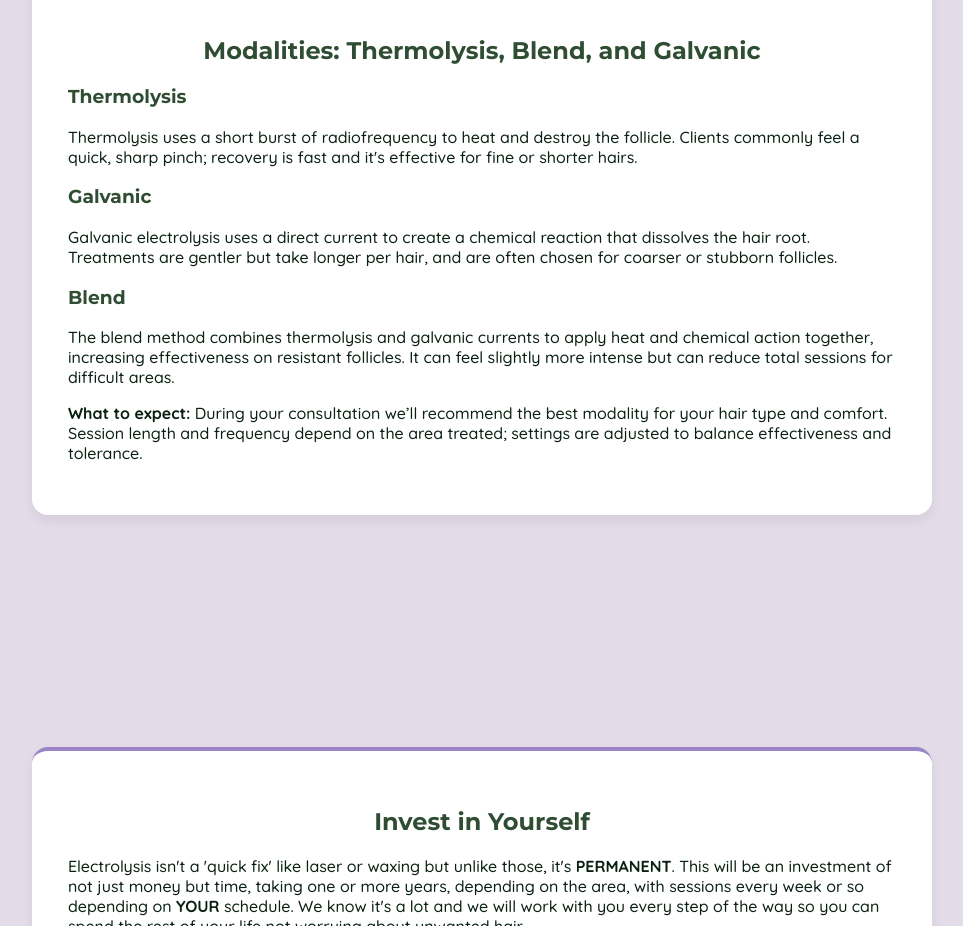
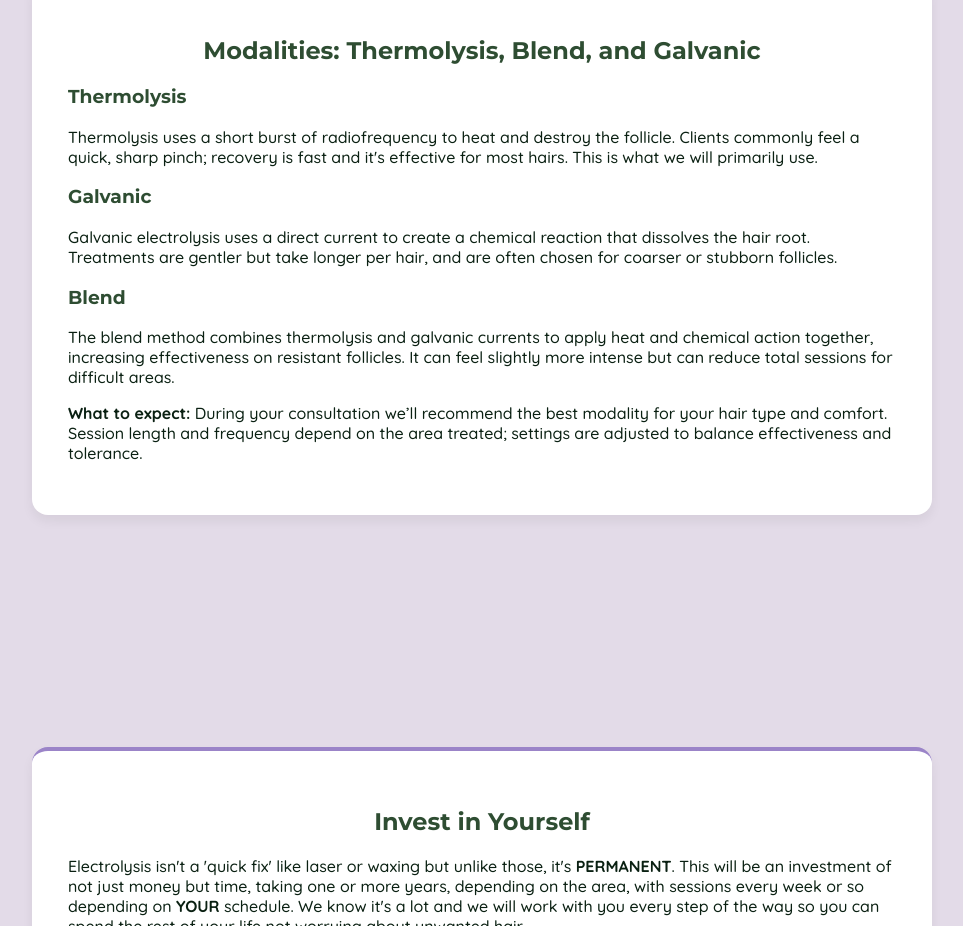
Before and after one commit to pongobcodin/pongobcodin, a plain HTML site: page index.html in a window 1280 px wide. Shown: the part 3340-4266 px from the top of the page, without its empty margins (158-1121 px from the left). Drawn offline with Linux system fonts and the light colour scheme.

```diff
--- a/index.html
+++ b/index.html
@@ -488,7 +488,7 @@
         <div class="card">
             <center><h2>Modalities: Thermolysis, Blend, and Galvanic</h2></center>
             <h3>Thermolysis</h3>
-            <p>Thermolysis uses a short burst of radiofrequency to heat and destroy the follicle. Clients commonly feel a quick, sharp pinch; recovery is fast and it's effective for fine or shorter hairs.</p>
+            <p>Thermolysis uses a short burst of radiofrequency to heat and destroy the follicle. Clients commonly feel a quick, sharp pinch; recovery is fast and it's effective for most hairs. This is what we will primarily use.</p>
 
             <h3>Galvanic</h3>
             <p>Galvanic electrolysis uses a direct current to create a chemical reaction that dissolves the hair root. Treatments are gentler but take longer per hair, and are often chosen for coarser or stubborn follicles.</p>
```
